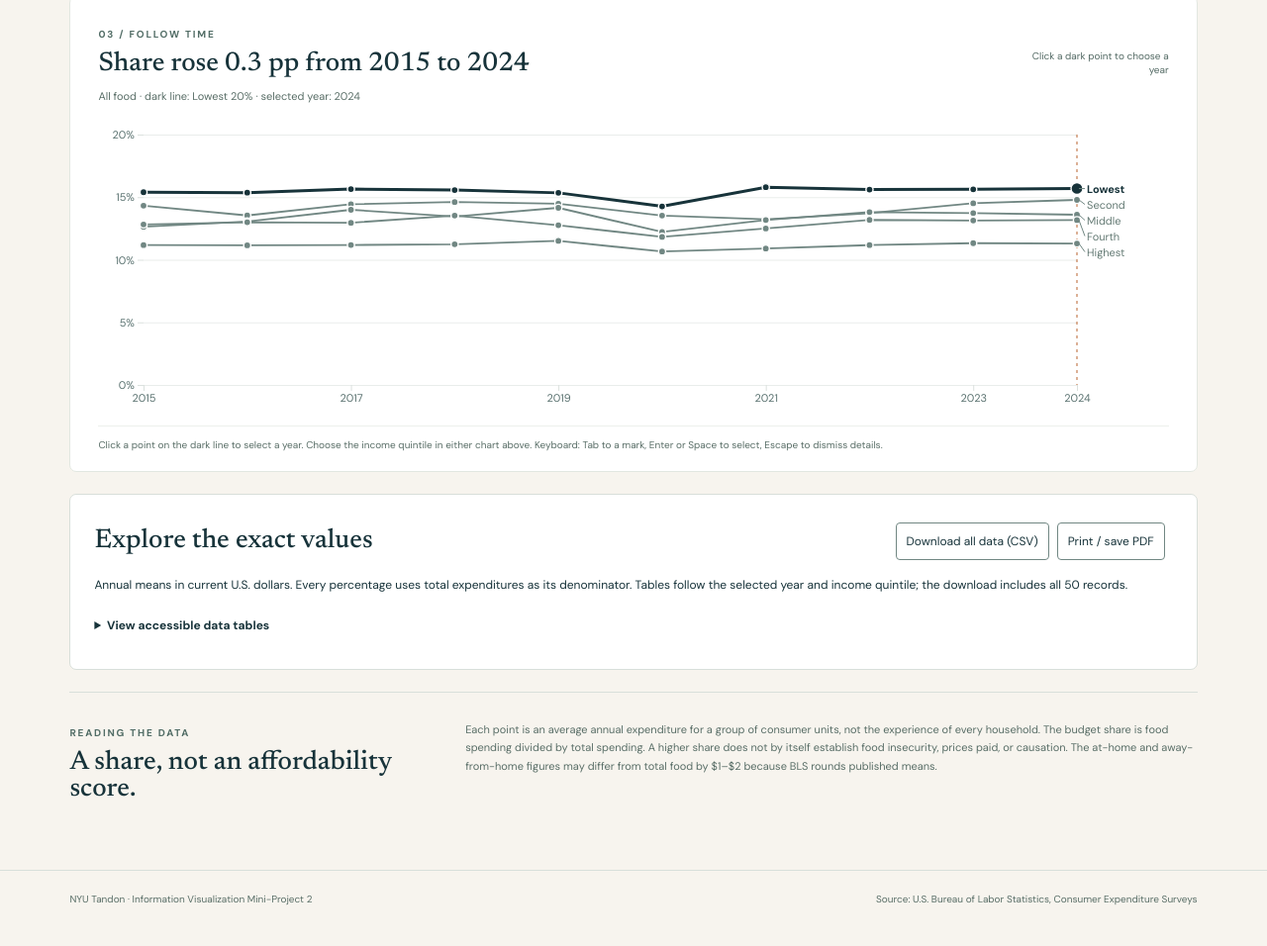
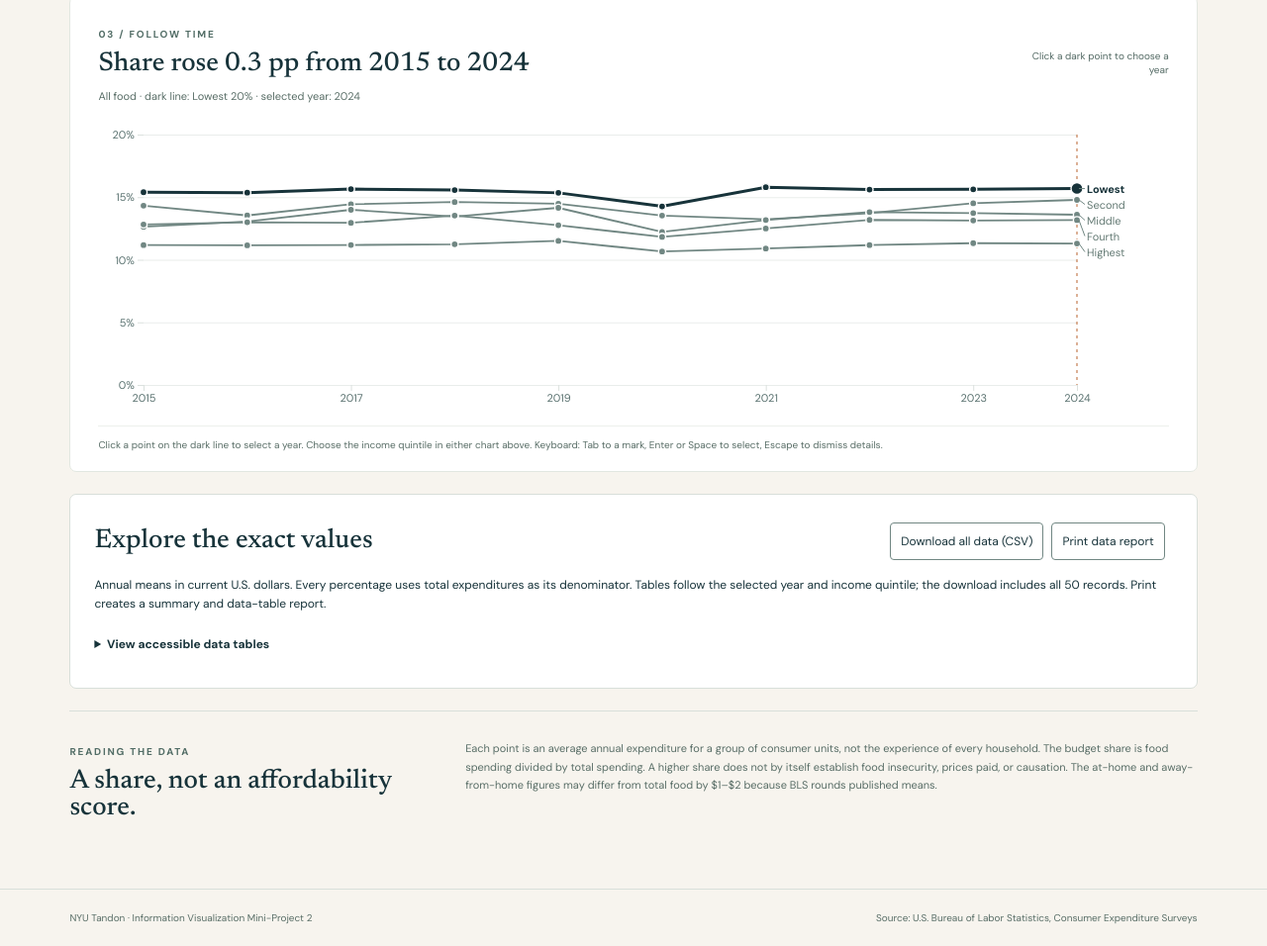
Before and after one commit to yuelihe2-svg/nyu-information-visualization-mini-project-2, a website built with Vite: page index.html in a window 1280 px wide. Shown: the part 1212-2168 px from the top of the page at 99% size. Built offline with nearby package versions, Linux system fonts and the light colour scheme.

Commit message:
Provide a clean printable summary and data report

```diff
--- a/index.html
+++ b/index.html
@@ -83,8 +83,8 @@
         </div>
 
         <section class="data-section" aria-labelledby="data-title">
-          <div class="data-toolbar"><h2 id="data-title">Explore the exact values</h2><div><button id="download-data" type="button">Download all data (CSV)</button><button id="print-dashboard" type="button">Print / save PDF</button></div></div>
-          <p>Annual means in current U.S. dollars. Every percentage uses total expenditures as its denominator. Tables follow the selected year and income quintile; the download includes all 50 records.</p>
+          <div class="data-toolbar"><h2 id="data-title">Explore the exact values</h2><div><button id="download-data" type="button">Download all data (CSV)</button><button id="print-dashboard" type="button">Print data report</button></div></div>
+          <p>Annual means in current U.S. dollars. Every percentage uses total expenditures as its denominator. Tables follow the selected year and income quintile; the download includes all 50 records. Print creates a summary and data-table report.</p>
           <details id="data-details"><summary>View accessible data tables</summary>
             <div class="table-scroll" role="region" aria-label="Selected year data; scroll horizontally for more columns" tabindex="0"><table class="data-table" id="comparison-table"><caption></caption><thead><tr></tr></thead><tbody></tbody></table></div>
             <div class="table-scroll" role="region" aria-label="Selected quintile history; scroll horizontally for more columns" tabindex="0"><table class="data-table" id="history-table"><caption></caption><thead><tr></tr></thead><tbody></tbody></table></div>
--- a/src/styles.css
+++ b/src/styles.css
@@ -96,7 +96,7 @@ summary:focus-visible, .table-scroll:focus-visible { outline: 2px solid #b05b32;
   .hero { padding: 0 0 16px; }
   h1 { font-size: 36px; }
   .summary { min-height: 120px; margin-bottom: 14px; }
-  .dashboard-grid { display: block; }
+  .dashboard-grid { display: none; }
   .card, .summary, .table-scroll { break-inside: avoid; }
   .card { margin-bottom: 14px; }
   .chart-note { display: block; }
```
Also changed, not shown: output/prototype/Food_Budget_Atlas.html, 2 other files.
